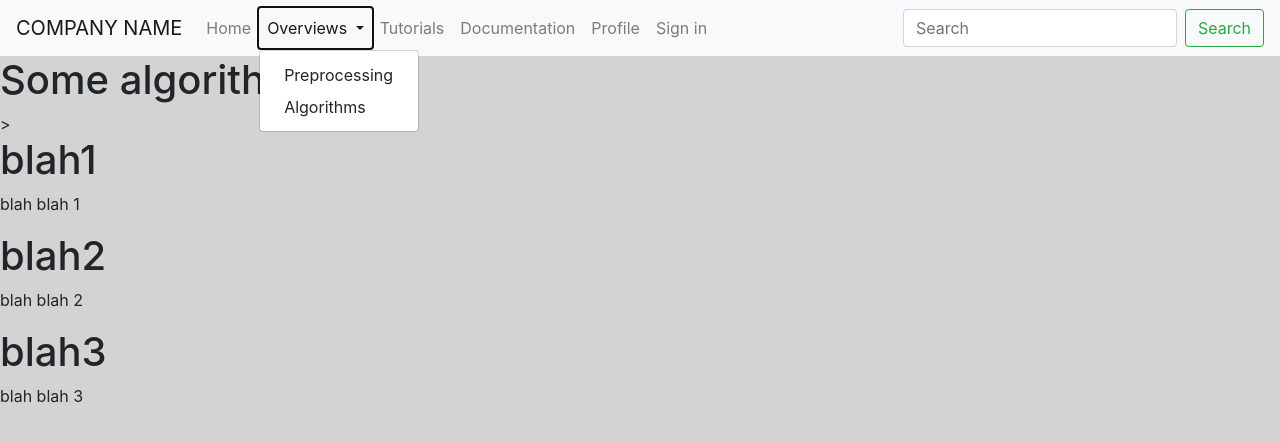
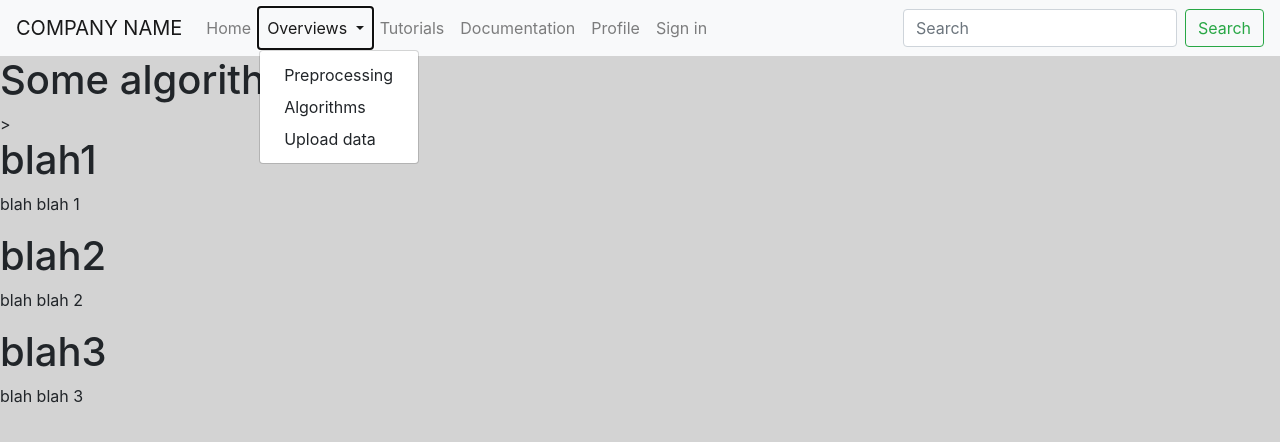
Before and after one commit to thatmariia/eia-demo, a Flask app: page /algorithms in a window 1280 px wide, after a click on "Overviews". Shown: the top 442 px of the page. Run offline with Flask 2, Linux system fonts and the light colour scheme; some libraries are stand-ins or nearby versions.

Commit message:
added upload data

```diff
--- a/web/templates/snippets/navbar.html
+++ b/web/templates/snippets/navbar.html
@@ -18,6 +18,7 @@
                 <div class="dropdown-menu" aria-labelledby="navbarDropdown">
                     <a class="dropdown-item" href="/preprocessing">Preprocessing</a>
                     <a class="dropdown-item" href="/algorithms">Algorithms</a>
+                    <a class="dropdown-item" href="/upload_data">Upload data</a>
                 </div>
             </li>
             <li class="nav-item">
```
